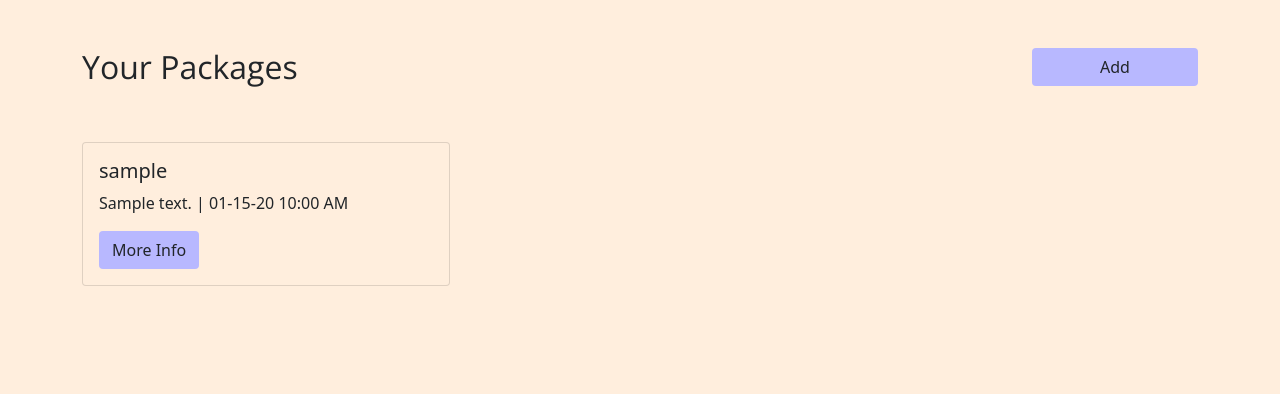
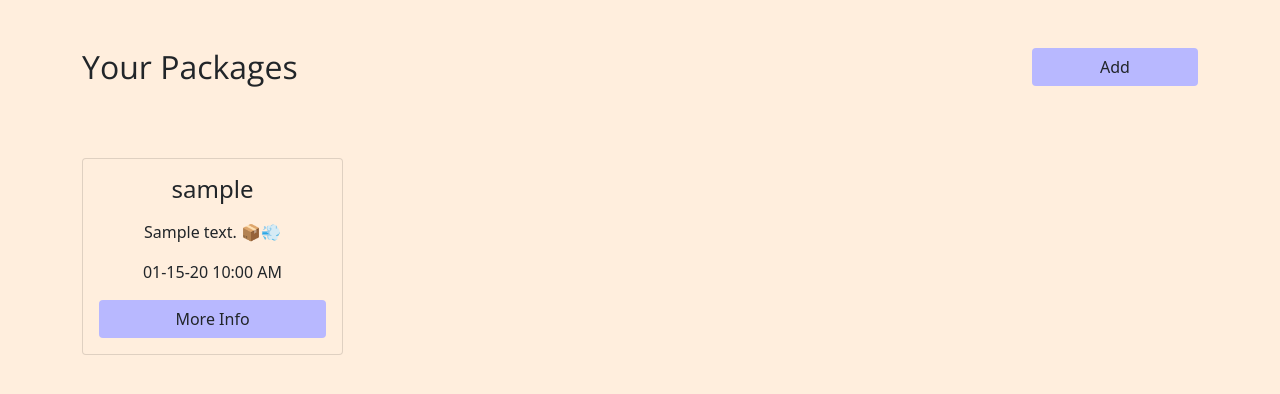
Before and after one commit to davidparker333/Track-It, a Flask app: page /track/ in a window 1280 px wide. Shown: the part 56-450 px from the top of the page. Run offline with Flask 2, Linux system fonts and the light colour scheme; a user stored in the database is signed in; tables that the repository leaves empty hold one stand-in row (values such as "Sample post"); some libraries are stand-ins or nearby versions.

Commit message:
prettified the cards

```diff
--- a/app/blueprints/track/routes.py
+++ b/app/blueprints/track/routes.py
@@ -16,10 +16,19 @@ def index():
     title = "home"
     packages = Package.query.filter(Package.customer_id == current_user.id).all()
     events = []
+    emojis = []
     for package in packages:
         event = Event.query.filter(Event.package_id == package.id).order_by(desc('occured_at')).first()
         events.append(event)
-    return render_template('trackHome.html', packages=packages, title=title, events=events)
+        if event.description == 'Delivered':
+            emojis.append('📦🎉')
+        elif "delivery" in event.description:
+            emojis.append('🚚')
+        elif "facility" in event.description:
+            emojis.append('🏭')
+        else:
+            emojis.append('📦💨')
+    return render_template('trackHome.html', packages=packages, title=title, events=events, emojis=emojis)
 
 @track.route('/add', methods=['GET', 'POST'])
 @login_required
--- a/app/static/main.css
+++ b/app/static/main.css
@@ -90,3 +90,8 @@ a:hover {
 .width-cap {
     max-width: 100%;
 }
+
+.center {
+    display: block;
+    margin: auto;
+}
--- a/app/templates/trackHome.html
+++ b/app/templates/trackHome.html
@@ -11,27 +11,21 @@
     </div>
 </div>
 <div class="row">
-    <div class="col-12 col-md-8">
         {% if packages == [] %}
         <h6 class="open-sans-light">You're not tracking any packages yet. Click on "Add" to keep tabs on your stuff!</h6>
         {% endif %}
         {% for package in packages %}
-            <div class="col-12 col-md-6">
+            <div class="col-12 col-md-3 my-3">
               <div class="card white">
                 <div class="card-body">
-                  <h5 class="card-title">{{ package.nickname }}</h5>
-                  <p class="card-text">{{ events[loop.index0].description }} | {{ moment(events[loop.index0].occured_at).format('MM-DD-YY h:mm A') }}</p>
-                  <a href="#" class="btn primary">More Info</a>
+                  <h4 class="card-title mb-3 text-center">{{ package.nickname }}</h4>
+                  <p class="card-text text-center">{{ events[loop.index0].description }} {{ emojis[loop.index0] }}</p>
+                  <p class="card-text text-center">{{ moment(events[loop.index0].occured_at).format('MM-DD-YY h:mm A') }}</p>
+                  <a href="#" class="btn primary center">More Info</a>
                 </div>
               </div>
               </div>
         {% endfor %}
-    </div>
-    <div class="col-12 col-md-4">
-        <!-- Edit button? -->
-
-    </div>
-
 </div>
 
 {% endblock content %}
```
